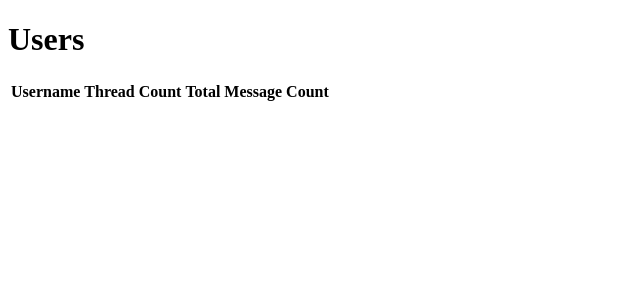
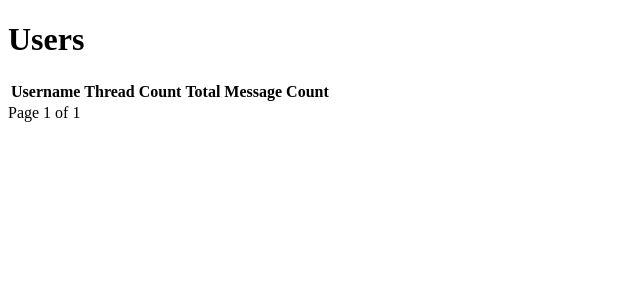
Before and after one commit to alexisvarjo/tietokannatjawebohjelmointi, a Flask app: page /users in a window 1280 px wide. Shown: the part 58-358 px from the top of the page, without its empty margins (0-640 px from the left). Run offline with Flask 3, Linux system fonts and the light colour scheme; data that the repository does not hold is empty.

Commit message:
users-sivun sivutus

```diff
--- a/app.py
+++ b/app.py
@@ -1,6 +1,7 @@
 import sqlite3
+import time
 import math
-from flask import Flask, abort, Response
+from flask import Flask, abort, Response, g
 from flask import redirect, render_template, request
 from flask import session, flash
 from werkzeug.security import generate_password_hash, check_password_hash, secrets
@@ -258,27 +259,21 @@ def new_message():
             abort(403)
         return redirect("/thread/" + str(thread_id))
 
-@app.route("/users", methods=["GET"])
-def users():
-    # Get all users and threads
-    users_list = [dict(u) for u in posts.get_users()]
-    all_threads = [dict(t) for t in posts.get_user_threads()]
+@app.route("/users")
+@app.route("/users/<int:page>")
+def users(page=1):
+    page_size = 50
+    total_users = posts.user_count()
+    page_count = math.ceil(total_users / page_size)
+    page_count = max(page_count, 1)
 
-    # Initialize aggregation fields for each user
-    for user in users_list:
-        user["thread_count"] = 0
-        user["message_count"] = 0
+    if page < 1:
+        return redirect("/users/1")
+    if page > page_count:
+        return redirect("/users/" + str(page_count))
 
-    # Aggregate thread and message counts for each user
-    for thread in all_threads:
-        for user in users_list:
-            if user["id"] == thread["user_id"]:
-                user["thread_count"] += 1
-                user["message_count"] += thread["message_count"]
-                break
-
-    # Render the template with one entry per user
-    return render_template("users.html", users=users_list)
+    users_list = [dict(u) for u in posts.get_users_aggregated(page, page_size)]
+    return render_template("users.html", users=users_list, page=page, page_count=page_count)
 
 
 @app.route("/about", methods=["GET"])
@@ -307,3 +302,14 @@ def show_lines(content):
     content = str(escape(content))
     content = content.replace("\n", "<br>")
     return Markup(content)
+
+@app.before_request
+def before_request():
+    g.start_time = time.time()
+
+@app.after_request
+def after_request(response):
+    g.end_time = time.time()
+    g.execution_time = g.end_time - g.start_time
+    print(f"elapsed time: {g.execution_time:.2f} seconds")
+    return response
--- a/posts.py
+++ b/posts.py
@@ -130,9 +130,10 @@ def search(keyword):
     """
     return db.query(sql, [f"%{keyword}%", f"%{keyword}%"])
 
-def get_users():
-    sql = "SELECT id, username FROM users"
-    return db.query(sql)
+def get_users(page, page_size):
+    offset = (page - 1) * page_size
+    sql = "SELECT id, username FROM users LIMIT ? OFFSET ?"
+    return db.query(sql, (page_size, offset))
 
 def get_user_threads():
     sql = """
@@ -170,6 +171,37 @@ def get_price(post_id):
         return result[0][0]
     return None
 
+def get_users_aggregated(page, page_size):
+    offset = (page - 1) * page_size
+    sql = """
+    WITH page_users AS (
+        SELECT id, username
+        FROM users
+        ORDER BY id
+        LIMIT ? OFFSET ?
+    )
+    SELECT
+        pu.id,
+        pu.username,
+        COUNT(DISTINCT p.id) AS thread_count,
+        COALESCE(SUM(msg.message_count), 0) AS message_count
+    FROM page_users pu
+    LEFT JOIN posts p ON pu.id = p.user_id
+    LEFT JOIN (
+        SELECT post_id, COUNT(id) AS message_count
+        FROM messages
+        GROUP BY post_id
+    ) AS msg ON p.id = msg.post_id
+    GROUP BY pu.id, pu.username
+    ORDER BY pu.id
+    """
+    return db.query(sql, (page_size, offset))
+
+def user_count():
+    sql = "SELECT COUNT(*) AS count FROM users"
+    result = db.query(sql)
+    return result[0]["count"] if result else 0
+
 def get_user(user_id):
     sql = "SELECT username FROM users WHERE id = ?"
     result = db.query(sql, [user_id])
--- a/templates/users.html
+++ b/templates/users.html
@@ -29,5 +29,16 @@
         </tr>
         {% endfor %}
     </table>
+
+    <!-- Pagination Controls -->
+    <div>
+        {% if page > 1 %}
+            <a href="/users/{{ page - 1 }}">Previous</a>
+        {% endif %}
+        Page {{ page }} of {{ page_count }}
+        {% if page < page_count %}
+            <a href="/users/{{ page + 1 }}">Next</a>
+        {% endif %}
+    </div>
 </body>
 </html>
```
